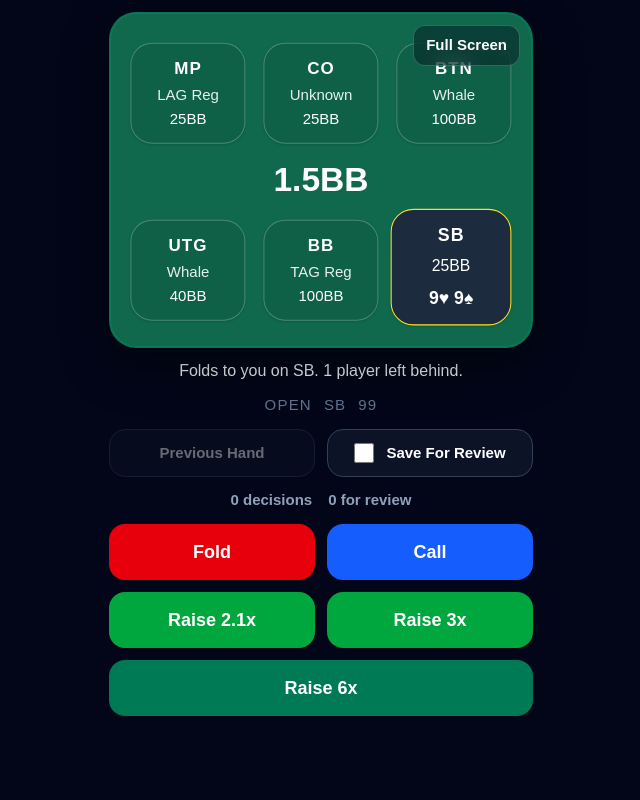
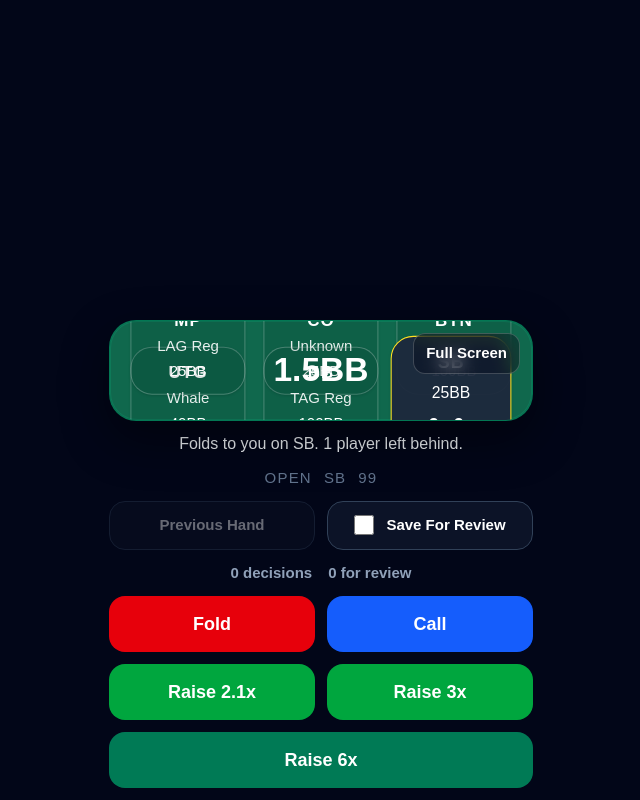
Before and after one commit to jonnyness78/poker-trainer, a Next.js app: page / in a window 1280 px wide. Shown: the whole page, without its empty margins (319-959 px from the left). Built offline with nearby package versions, Linux system fonts and the light colour scheme.

Commit message:
Modify padding in main container div
Adjust padding in the main container for better layout.

```diff
--- a/app/page.tsx
+++ b/app/page.tsx
@@ -557,7 +557,7 @@ function PokerTrainer() {
   };
 
   return (
-    <div ref={appRef} className="h-[100dvh] overflow-hidden bg-slate-950 px-3 py-3 text-white">
+    <div ref={appRef} className="h-[100dvh] overflow-hidden bg-slate-950 px-3 pt-[25%] pb-3 text-white">
       <div className="mx-auto flex h-full w-full max-w-[26.5rem] flex-col gap-3">
         <div className="relative h-[min(52vh,21rem)] overflow-hidden rounded-[1.7rem] border border-emerald-700/80 bg-[#10684d] shadow-[0_18px_48px_rgba(0,0,0,0.45)]">
           <div className="absolute inset-0 rounded-[1.7rem] border border-emerald-400/15" />
```
